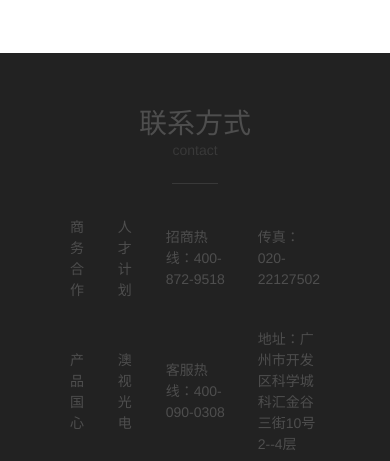
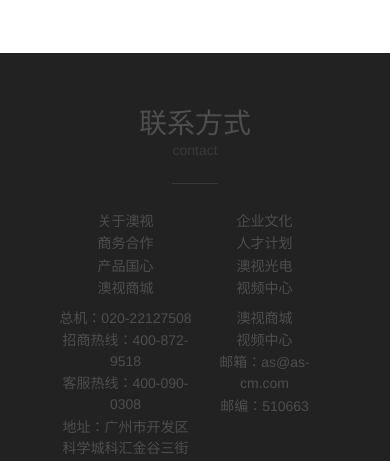
Before and after one commit to ok3550526/medium, a plain HTML site: page about.html in a window 390 px wide. Shown: the part 1524-1985 px from the top of the page. Drawn offline with Linux system fonts and the light colour scheme.

Commit message:
Changes to be committed:

```diff
--- a/about.html
+++ b/about.html
@@ -182,37 +182,48 @@
             <span class="wow fadeInUp" data-wow-delay="200ms">contact</span>
           </div>
 
-          <div class="left">
-            <table class="wow fadeInUp" data-wow-delay="300ms">
-              <tr>
-                <td class="wow fadeInUp" data-wow-delay="100ms">关于澳视</td>
-                <td class="wow fadeInUp" data-wow-delay="200ms">企业文化</td>
-                <td class="wow fadeInUp" data-wow-delay="300ms">总机：020-22127508</td>
-                <td class="wow fadeInUp" data-wow-delay="400ms">24小时服务热线：20-22127501</td>
-                <td class="wow fadeInUp" data-wow-delay="500ms" rowspan="4"><img src="./assets/images/footer.png" /></td>
-              </tr>
+          <div class="box">
+            <div class="left">
+              <div class="list">
+                <div class="item wow fadeInUp" data-wow-delay="300ms">
+                  <ul>
+                    <li>关于澳视</li>
+                    <li>商务合作</li>
+                    <li>产品国心</li>
+                    <li>澳视商城</li>
+                  </ul>
+                </div>
 
-              <tr>
-                <td class="wow fadeInUp" data-wow-delay="100ms">商务合作</td>
-                <td class="wow fadeInUp" data-wow-delay="200ms">人才计划</td>
-                <td class="wow fadeInUp" data-wow-delay="300ms">招商热线：400-872-9518</td>
-                <td class="wow fadeInUp" data-wow-delay="400ms">传真：020-22127502</td>
-              </tr>
+                <div class="item wow fadeInUp" data-wow-delay="400ms">
+                  <ul>
+                    <li>企业文化</li>
+                    <li>人才计划</li>
+                    <li>澳视光电</li>
+                    <li>视频中心</li>
+                  </ul>
+                </div>
 
-              <tr>
-                <td class="wow fadeInUp" data-wow-delay="100ms">产品国心</td>
-                <td class="wow fadeInUp" data-wow-delay="200ms">澳视光电</td>
-                <td class="wow fadeInUp" data-wow-delay="300ms">客服热线：400-090-0308 </td>
-                <td class="wow fadeInUp" data-wow-delay="400ms">地址：广州市开发区科学城科汇金谷三街10号2--4层</td>
-              </tr>
+                <div class="item wow fadeInUp" data-wow-delay="500ms">
+                  <ul>
+                    <li>总机：020-22127508</li>
+                    <li>招商热线：400-872-9518</li>
+                    <li>客服热线：400-090-0308</li>
+                    <li>地址：广州市开发区科学城科汇金谷三街10号2--4层</li>
+                  </ul>
+                </div>
 
-              <tr>
-                <td class="wow fadeInUp" data-wow-delay="100ms">澳视商城</td>
-                <td class="wow fadeInUp" data-wow-delay="200ms">视频中心</td>
-                <td class="wow fadeInUp" data-wow-delay="100ms">邮箱：as@as-cm.com</td>
-                <td class="wow fadeInUp" data-wow-delay="100ms">邮编：510663</td>
-              </tr>
-            </table>
+                <div class="item wow fadeInUp" data-wow-delay="600ms">
+                  <ul>
+                    <li>澳视商城</li>
+                    <li>视频中心</li>
+                    <li>邮箱：as@as-cm.com</li>
+                    <li>邮编：510663</li>
+                  </ul>
+                </div>
+              </div>
+            </div>
+
+            <div class="right wow fadeInUp" data-wow-delay="700ms"><img src="./assets/images/footer.png" /></div>
           </div>
         </div>
 
--- a/assets/css/about.less
+++ b/assets/css/about.less
@@ -46,7 +46,7 @@
                         margin-bottom: .5em;
 
                         p{
-                            letter-spacing: .5em;
+                            letter-spacing: .4em;
                         }
                     }
                 }
@@ -90,7 +90,7 @@
                 .suject{
 
                     .title{
-                        font-size: 1.8em;
+                        font-size: 1.6em;
                         margin-bottom: .6em;
 
                         p{
@@ -119,7 +119,7 @@
                         margin-top: .8em;
 
                         p{
-                            letter-spacing: .5em;
+                            letter-spacing: .4em;
                         }
                     }
                 }
--- a/assets/css/common.less
+++ b/assets/css/common.less
@@ -204,32 +204,38 @@
                     padding-bottom: 1.8em;
                 }
             }
+            .box{
+                display: flex;
+                .left{
+                    width: 100%;
+                    margin: 0 auto;
+                    padding-top: 3%;
 
-            .left{
-                width: 100%;
-                margin: 0 auto;
-                table{
-                    width: 80%;
-                    margin: 0 auto;
-                    tr{
-                        td{
-                            text-align: left;
-                            padding: 1em;
+                    .list{
+                        display: flex;
+                        justify-content: space-around;
+                        flex-wrap: wrap;
+                        width: 100%;
+
+                        .item:nth-child(3){
+                            width: 40%;
                         }
 
-                        td:last-child{
-                            width: 25%;
-
-                            img{
-                                margin-left: 2em;
-                            }
+                        .item:first-child{
+                            width: 15%;
                         }
 
+                        .item:nth-child(2){
+                            width: 15%;
+                        }
 
-
+                        .item:last-child{
+                            width: 30%;
+                        }
                     }
                 }
             }
+
         }
 
         .bottom{
@@ -271,20 +277,6 @@
         }
     }
 
-    @media screen and (max-width:1200px) {
-        &{
-            .contact{
-                .top{
-                    .left{
-                        table{
-                            width: 100%;
-                        }
-                    }
-                }
-            }
-        }
-    }
-
     @media screen and (max-width:1000px) {
         &{
             .contact{
@@ -297,6 +289,52 @@
                         }
                         .right{
                             margin: 0 auto;
+                        }
+                    }
+                }
+            }
+        }
+    }
+
+    @media screen and (max-width:700px) {
+        &{
+            .contact{
+                .top{
+                    .box{
+                        flex-wrap: wrap;
+                        .left{
+                            width: 100%;
+                            .list{
+                                .item:nth-child(3){
+                                    width: 50%;
+                                }
+
+                                .item:first-child{
+                                    width: 50%;
+                                }
+
+                                .item:nth-child(2){
+                                    width: 50%;
+                                }
+
+                                .item:last-child{
+                                    width: 50%;
+                                }
+
+                                .item{
+                                    margin-bottom: .5em;
+                                    ul{
+                                        li{
+                                            margin-bottom: .1em;
+                                        }
+                                    }
+                                }
+                            }
+                        }
+
+                        .right{
+                            margin: 0 auto;
+                            padding-top: 5%;
                         }
                     }
                 }
```
Also changed, not shown: index.html (+41 -30 lines), service.html (+39 -28 lines).
